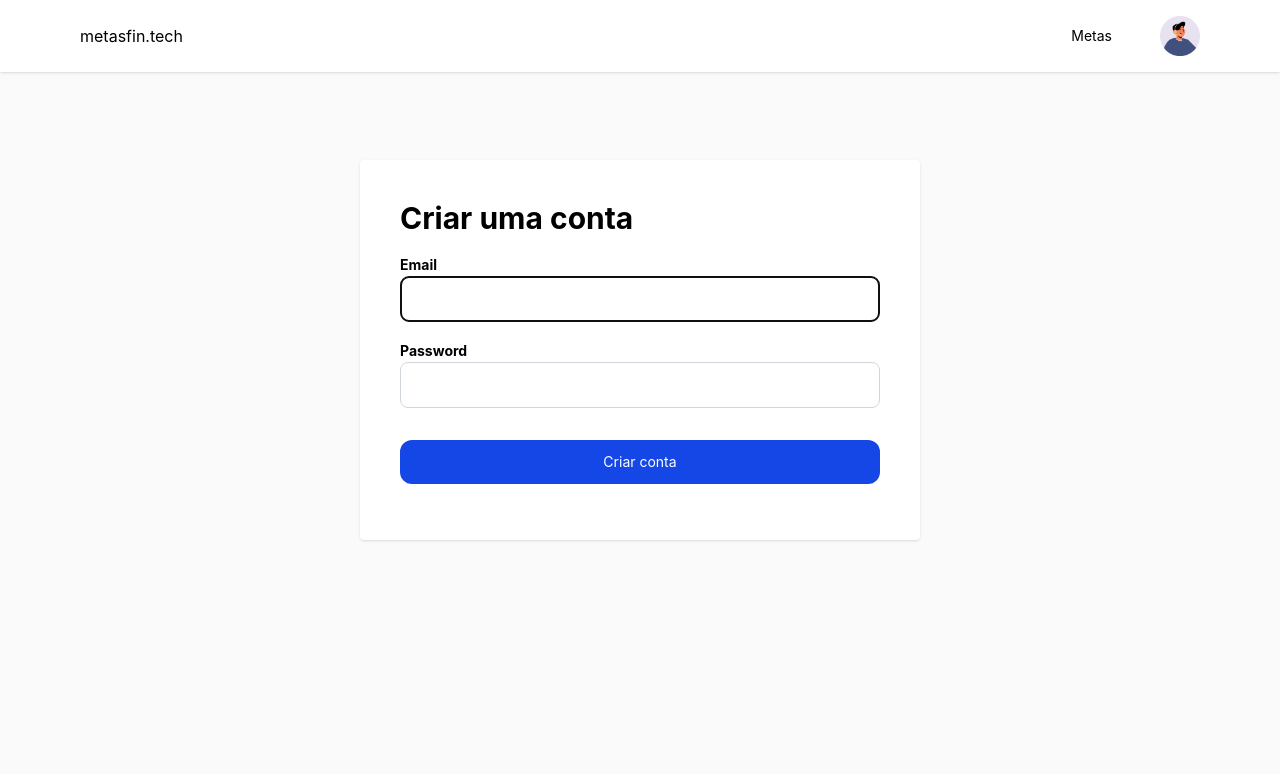
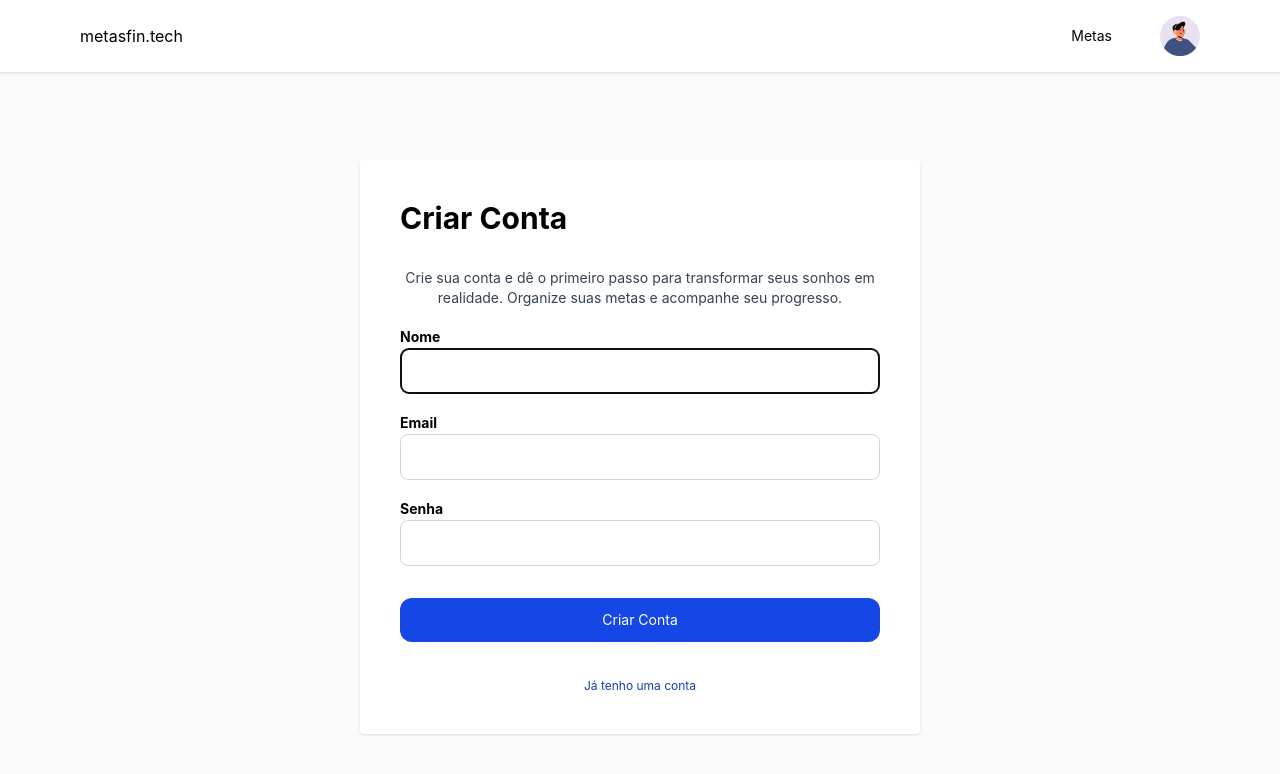
Before and after one commit to lucasoneves/metasfin.tech, a Nuxt app: page /sign-up in a window 1280 px wide. Shown: the top 774 px of the page. Built offline with nearby package versions, Linux system fonts and the light colour scheme.

Commit message:
WIP: Sign up validation

```diff
--- a/pages/sign-in/index.vue
+++ b/pages/sign-in/index.vue
@@ -4,6 +4,10 @@
   >
     <form action="" class="flex flex-col gap-4">
       <PageTitle content="Login" />
+      <PageDescription
+        content="Que bom te ver de novo! Faça o login para continuar no caminho de suas conquistas financeiras."
+        class="text-sm"
+      />
       <section>
         <label for="email" class="text-sm font-bold">Email</label>
         <input
@@ -44,11 +48,6 @@
   </div>
 </template>
 
-<script setup lang="ts">
-import { NuxtLink, Title } from "#components";
-import Button from "~/components/Button.vue";
-import PageLink from "~/components/PageLink.vue";
-import PageTitle from "~/components/PageTitle.vue";
-</script>
+<script setup lang="ts"></script>
 
 <style scoped></style>
--- a/pages/sign-up/index.vue
+++ b/pages/sign-up/index.vue
@@ -2,53 +2,92 @@
   <div
     class="mt-10 ml-auto mr-auto flex gap-4 flex-col w-full md:w-6/12 bg-white p-10 shadow-sm rounded-sm"
   >
-    <form action="" class="flex flex-col gap-4">
-      <PageTitle content="Criar uma conta" />
+    <form
+      action=""
+      class="flex flex-col gap-4"
+      @submit.prevent="handleSubmit"
+      novalidate
+    >
+      <PageTitle content="Criar Conta" />
+      <PageDescription
+        content="Crie sua conta e dê o primeiro passo para transformar seus sonhos em realidade. Organize suas metas e acompanhe seu progresso."
+        class="text-sm text-center"
+      />
       <section>
-        <label for="email" class="text-sm font-bold">Email</label>
+        <label for="name" class="text-sm font-bold">Nome</label>
         <input
-          id="email"
-          name="email"
-          type="email"
-          autocomplete="username"
+          v-model="userName"
+          id="name"
+          name="name"
+          type="text"
+          autocomplete="name"
           required
           autofocus
           class="py-3 px-4 rounded-lg bg-white border text-sm border-gray-300 w-full"
         />
       </section>
       <section>
-        <label for="password" class="text-sm font-bold">Password</label>
+        <label for="email" class="text-sm font-bold">Email</label>
         <input
-          id="password"
-          name="password"
-          type="password"
-          autocomplete="current-password"
+          v-model="userEmail"
+          id="email"
+          name="email"
+          type="email"
+          autocomplete="email"
           required
           class="py-3 px-4 rounded-lg bg-white border text-sm border-gray-300 w-full"
         />
       </section>
-      <Button text="Criar conta" variant="primary" class="mt-4" />
+      <section>
+        <label for="password" class="text-sm font-bold">Senha</label>
+        <input
+          v-model="userPassword"
+          id="password"
+          name="password"
+          type="password"
+          autocomplete="new-password"
+          required
+          class="py-3 px-4 rounded-lg bg-white border text-sm border-gray-300 w-full"
+        />
+      </section>
+      <Button text="Criar Conta" variant="primary" class="mt-4" />
     </form>
 
-    <footer class="flex gap-2 justify-between">
-      <NuxtLink
-        to="/sign-in/recover-password"
-        class="text-xs text-blue-800 text-center mt-5"
-      >
-        Esqueci a senha
-      </NuxtLink>
+    <footer class="flex gap-2 justify-center">
       <NuxtLink to="/sign-in" class="text-xs text-blue-800 text-center mt-5">
-        Fazer login
+        Já tenho uma conta
       </NuxtLink>
     </footer>
   </div>
 </template>
 
 <script setup lang="ts">
-import { NuxtLink, Title } from "#components";
-import Button from "~/components/Button.vue";
-import PageLink from "~/components/PageLink.vue";
-import PageTitle from "~/components/PageTitle.vue";
+const userName = ref("");
+const userEmail = ref("");
+const userPassword = ref("");
+const { showToast } = useToast();
+
+const handleSubmit = () => {
+  if (!userName.value || !userEmail.value || !userPassword.value) {
+    showToast("Por favor, preencha todos os campos.", "Error");
+    return;
+  }
+
+  const emailRegex = /^[^\s@]+@[^\s@]+\.[^\s@]+$/;
+  if (!emailRegex.test(userEmail.value)) {
+    showToast("Por favor, insira um email válido.", "Error");
+    return;
+  }
+
+  if (userPassword.value.length < 6) {
+    showToast("A senha deve ter no mínimo 6 caracteres.", "Error");
+    return;
+  }
+
+  console.log("Usuário válido, pronto para registrar:", {
+    name: userName.value,
+    email: userEmail.value,
+    password: userPassword.value,
+  });
+};
 </script>
-
-<style scoped></style>
```
